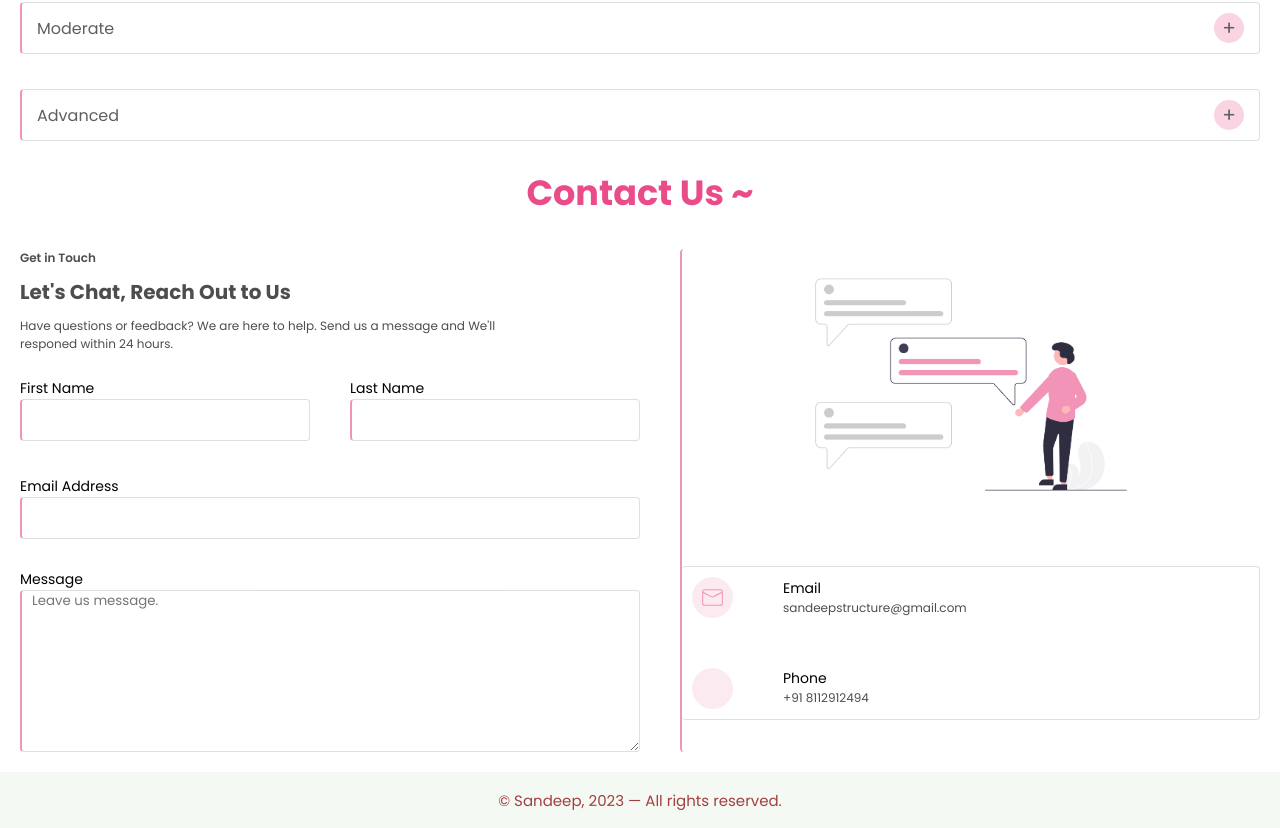
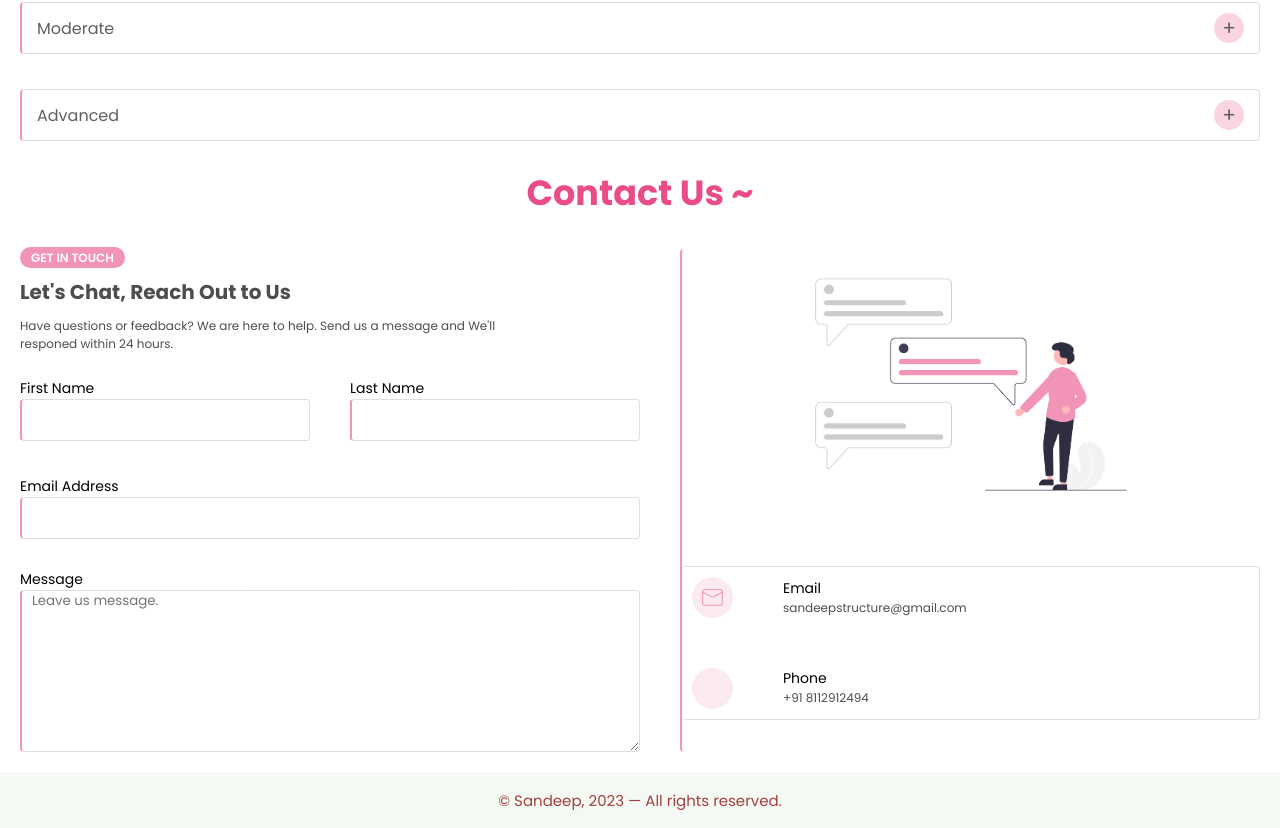
Before and after one commit to sandeep8854/sandeep, a React (Vite) app: page / in a window 1280 px wide. Shown: the part 4628-5456 px from the top of the page. Built offline with nearby package versions, Linux system fonts and the light colour scheme; some icons are missing.

Commit message:
highlighting some pricing text for customer view

```diff
--- a/src/components/Contact/Contact.jsx
+++ b/src/components/Contact/Contact.jsx
@@ -33,10 +33,14 @@ const Left = styled.div`
   width: 100%;
 `;
 const ParaGraph = styled.p`
+  display: inline;
   font-size: 1.2rem;
-  color: rgb(77, 77, 77);
+  color: #fff;
   font-weight: 600;
-  margin-bottom: 1rem;
+  background-color: rgb(242, 148, 184);
+  padding: 2px 11px;
+  border-radius: 15px;
+  text-transform: uppercase;
   @media only screen and (max-width: 650px) {
     font-size: 1.4rem;
   }
@@ -45,6 +49,7 @@ const HeadingT = styled.h2`
   font-size: 2rem;
   color: rgb(77, 77, 77);
   margin-bottom: 1rem;
+  margin-top: 1rem;
 `;
 const Paragraph2 = styled.p`
   font-size: 1.2rem;
```
